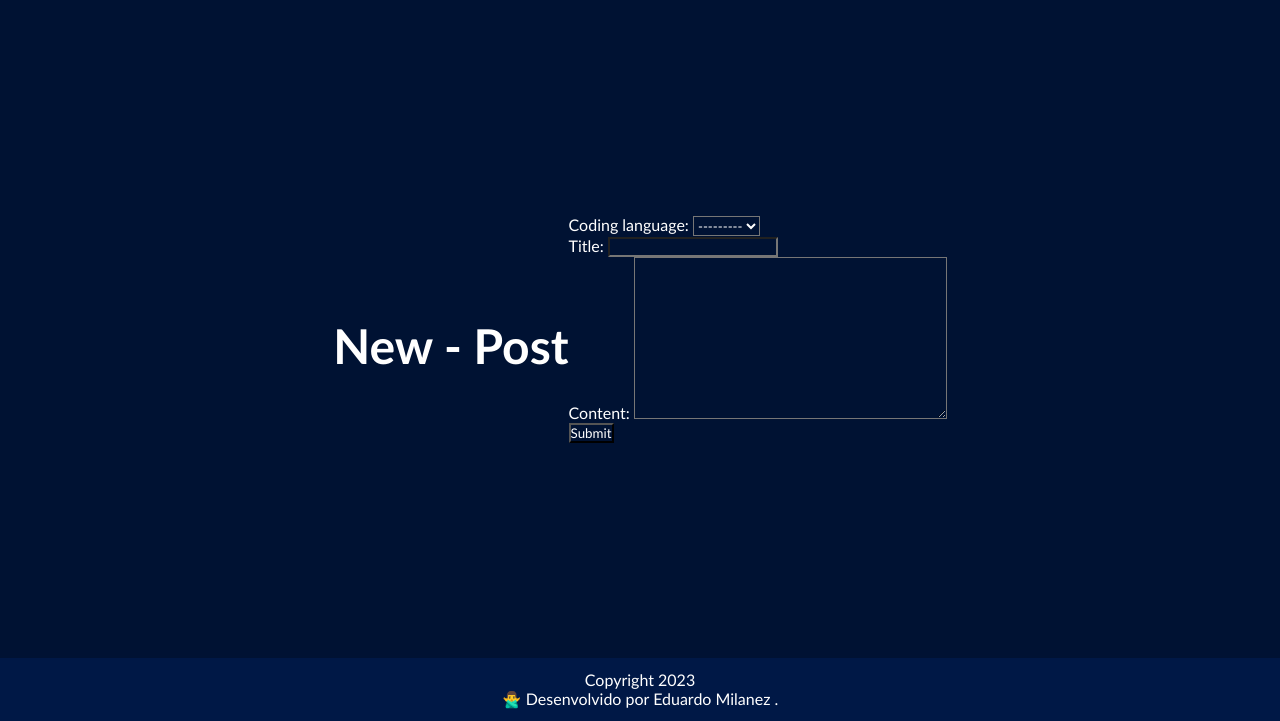
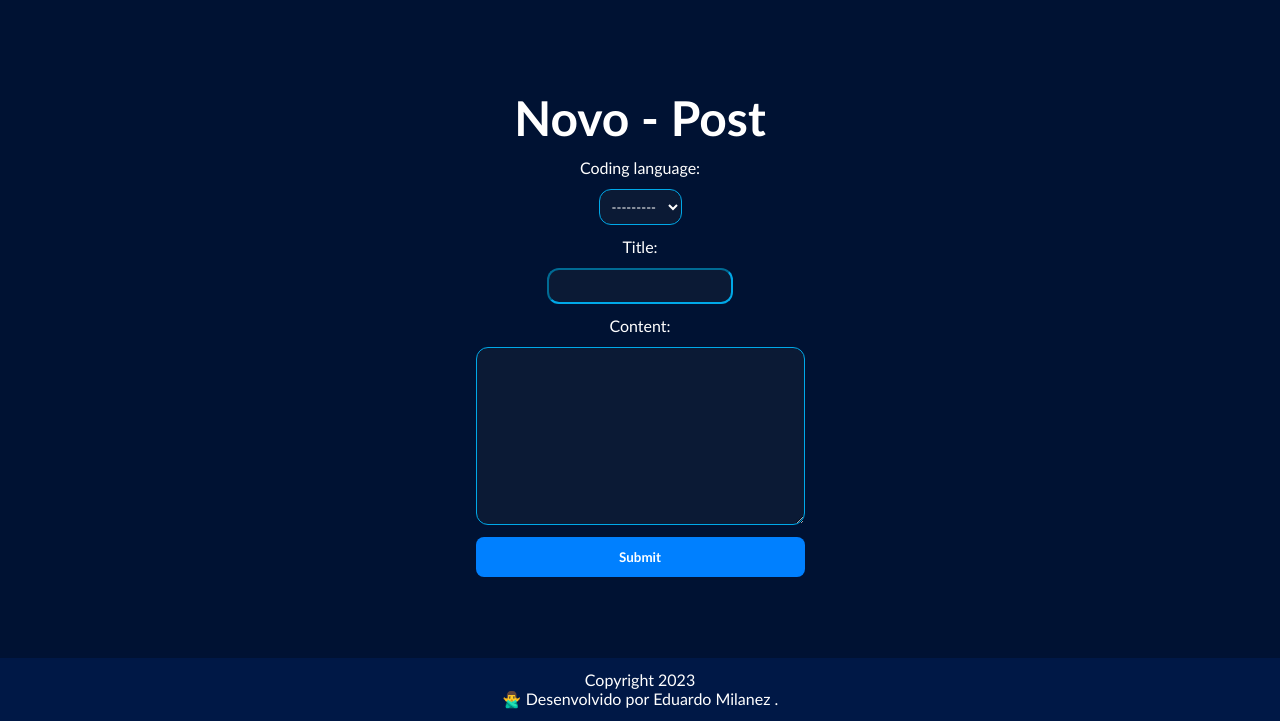
Before and after one commit to Eduds007/codedare, a Django app: page /posts/new/ in a window 1280 px wide. Shown: the part 79-800 px from the top of the page. Run offline with Django 4.2, Linux system fonts and the light colour scheme; the visitor is signed in with stand-in values (Sample User, id 1); data that the repository does not hold is empty.

Commit message:
add: style and buttons for custom post

```diff
--- /dev/null
+++ b/codedare/codedare_app/static/css/new.css
@@ -0,0 +1,48 @@
+main {
+    display: flex;
+    flex-direction: column;
+}
+
+button[type='submit'] {
+    margin-top: 12px;
+    margin-bottom: 24px;
+    background-color: #0080ff;
+    border: none;
+    outline: none;
+    padding: 12px;
+    border-radius: 8px;
+    font-weight: bold;
+    width: 100%;
+
+}
+
+button[type='submit']:hover {
+    background-color: #00a8e8;
+}
+
+
+button[type='submit']:active {
+    background-color: #74eaff;
+}
+
+form {
+    display: flex;
+    flex-direction: column;
+    justify-content: center;
+    align-items: center;
+
+}
+
+form label {
+    margin: 12px;
+}
+
+
+textarea, input, select {
+    text-decoration: none;
+    border-color: #00a8e8;
+    border-radius: 12px;
+    outline: none;
+    background-color: #0b1a35;
+    padding: 8px;
+}
--- a/codedare/codedare_app/templates/codedare_app/detail.html
+++ b/codedare/codedare_app/templates/codedare_app/detail.html
@@ -1,6 +1,6 @@
 {% extends "codedare_app/base.html" %}
 
-{% block title %}Detail{% endblock %}
+{% block title %}Post{% endblock %}
 
 {% block head %}
   {% load static %}
--- a/codedare/codedare_app/templates/codedare_app/new.html
+++ b/codedare/codedare_app/templates/codedare_app/new.html
@@ -1,14 +1,24 @@
 
 {% extends "codedare_app/base.html" %}
 
-{% block title %}Index{% endblock %}
+{% block title %}Novo Post{% endblock %}
+
+{% block head %}
+  {% load static %}
+  <link rel="stylesheet" type="text/css" href="{% static 'css/new.css' %}">
+{% endblock  %}
 
 {% block content %}
-    <h2>New - Post</h2>
+    <h2>Novo - Post</h2>
 
     <form method="post">
         {% csrf_token %}
-        {{ form.as_p }}
+
+        {%for field in form %}
+            {{field.label_tag}}
+            {{ field }}
+        {% endfor %}
+
         <button type="submit">Submit</button>
     </form>
 
--- a/codedare/codedare_app/templates/codedare_app/posts.html
+++ b/codedare/codedare_app/templates/codedare_app/posts.html
@@ -20,6 +20,9 @@
 
     <section class="posts-page">
       <h2> Posts</h2>
+      <a href="{% url  'new' %}">
+        <p class="cta">Criar Post</p>
+      </a>
 
 
       <div class="grid">
--- a/codedare/codedare_app/views.py
+++ b/codedare/codedare_app/views.py
@@ -5,6 +5,7 @@ from django.views import generic
 from .models import Post, Comment, Category
 from .forms import PostForm, PostFilterForm, CommentForm, CommentFilterForm
 from django.contrib.auth.mixins import LoginRequiredMixin
+from django.http import HttpResponseForbidden
 
 
 
@@ -90,11 +91,30 @@ class PostsUpdateView(generic.UpdateView):
     fields = ['title', 'content' ]
     success_url = '/posts'
 
+    def get(self, request, *args, **kwargs):
+        self.object = self.get_object()
+
+        # Verifique se o usuário logado é o autor do objeto
+        if self.request.user == self.object.author:
+            return super().get(request, *args, **kwargs)
+        else:
+            return HttpResponseForbidden("Você não tem permissão para editar este post.")
+
+
 
 class PostsDeleteView(generic.DeleteView):
     model = Post
     template_name = 'codedare_app/confirm_delete.html'
     success_url = '/posts'
+
+    def get(self, request, *args, **kwargs):
+        self.object = self.get_object()
+
+        # Verifique se o usuário logado é o autor do objeto
+        if self.request.user == self.object.author:
+            return super().get(request, *args, **kwargs)
+        else:
+            return HttpResponseForbidden("Você não tem permissão para deletar este post.")
 
 
 class CommentCreateView(LoginRequiredMixin, generic.CreateView):
```
Also changed, not shown: codedare/codedare_app/static/css/delete.css (added, +25 -0 lines), codedare/codedare_app/static/css/posts.css (+20 -0 lines), codedare/codedare_app/templates/codedare_app/confirm_delete.html (+7 -2 lines), codedare/codedare_app/templates/codedare_app/edit.html (+10 -2 lines).
